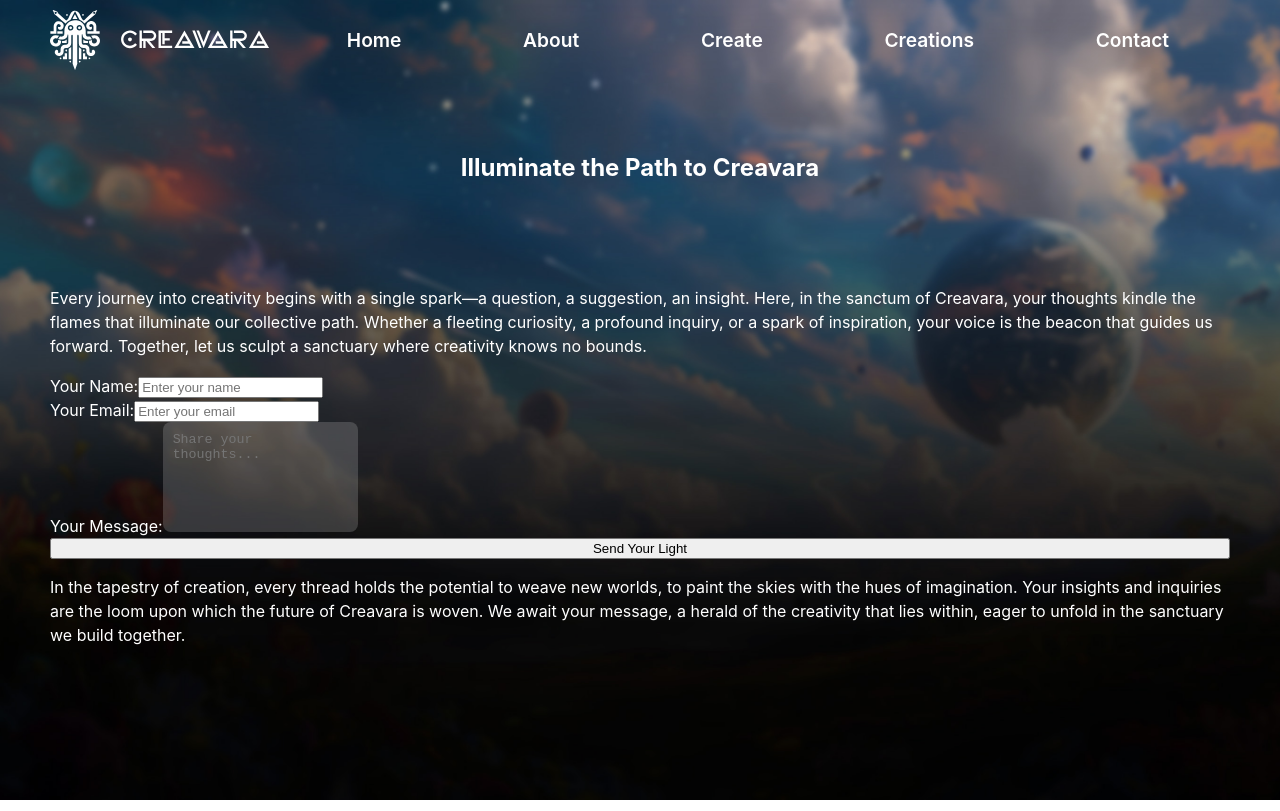
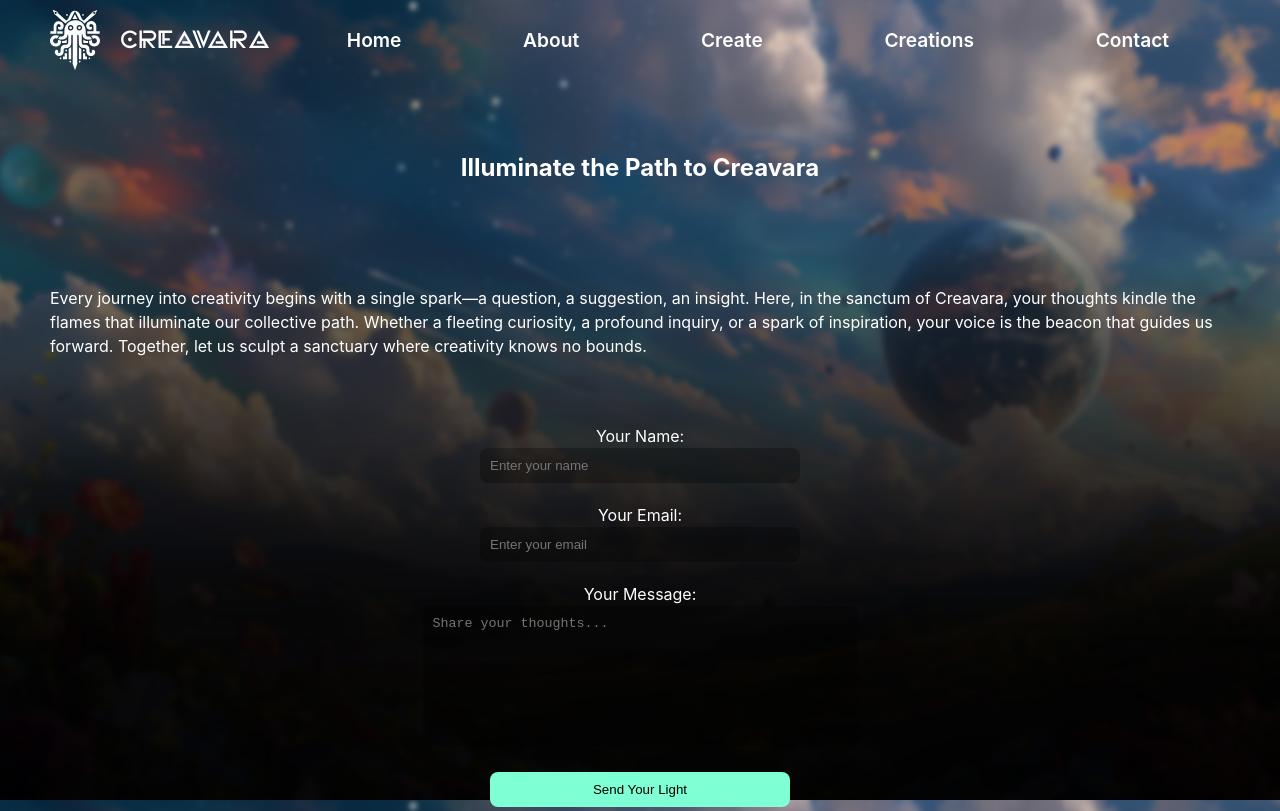
Before and after one commit to omin0uschaos/SBA320, a React (Vite) app: page /contact in a window 1280 px wide. Shown: the top 811 px of the page. Built offline with nearby package versions, Linux system fonts and the light colour scheme; the HTML template or start-up script is replaced by a standard one.

Commit message:
update styles

```diff
--- a/src/components/NavBar/Hamburger.css
+++ b/src/components/NavBar/Hamburger.css
@@ -20,7 +20,7 @@
   }
   .line {
     fill: none;
-    stroke: black;
+    stroke: white;
     stroke-width: 6px;
     stroke-linecap: round;
     stroke-linejoin: round;
--- a/src/components/NavBar/NavBar.css
+++ b/src/components/NavBar/NavBar.css
@@ -31,6 +31,10 @@ nav li{
 #navLinks a{
   text-decoration: none;
   color: white;
+  transition-duration: 300ms;
+}
+#navLinks a:hover{
+  color: rgb(175, 175, 175);
 }
 
 .menuIcon{
--- a/src/components/WritersBlock/WritersBlock.css
+++ b/src/components/WritersBlock/WritersBlock.css
@@ -1,4 +1,4 @@
-textarea{
+.writerBlockText{
     max-width:100%;
     flex-grow: 1;
     border: 0;
@@ -8,7 +8,7 @@ textarea{
     resize: none;
     color: white;
 }
-textarea:focus{
+.writerBlockText:focus{
     outline: 0;
 }
 
--- a/src/components/WritersBlock/WritersBlock.jsx
+++ b/src/components/WritersBlock/WritersBlock.jsx
@@ -25,6 +25,7 @@ function WritersBlock() {
         required
       />
       <textarea
+        className="writerBlockText"
         name="writerBlock"
         value={writerBlock}
         onChange={(e) => setWriterBlock(e.target.value)}
--- a/src/pages/Contact.css
+++ b/src/pages/Contact.css
@@ -8,3 +8,36 @@
     text-align: center;
     margin-bottom: 100px;
 }
+.contact-form{
+    display: flex;
+    justify-content: center;
+}
+#contactSection form{
+    text-align: center;
+    margin-top: 50px;
+    width: 60%;
+}
+.formGroup{
+    margin-bottom: 20px;
+}
+.formGroup input, #messageBox{
+padding: 10px;
+background-color: rgba(0, 0, 0, 0.283);
+border-radius: 8px;
+border: 0;
+color: white;
+min-width: 300px;
+resize: none;
+
+}
+
+
+.formSubmitButton{
+    padding: 10px 20px;
+    background-color: aquamarine;
+    border: 0;
+    border-radius: 8px;
+    margin-top: 20px;
+    margin-bottom: 100px;
+    width: 300px;
+}
--- a/src/pages/Contact.jsx
+++ b/src/pages/Contact.jsx
@@ -9,25 +9,26 @@ function Contact() {
         <h1>Illuminate the Path to Creavara</h1>
         <p>Every journey into creativity begins with a single spark—a question, a suggestion, an insight. Here, in the sanctum of Creavara, your thoughts kindle the flames that illuminate our collective path. Whether a fleeting curiosity, a profound inquiry, or a spark of inspiration, your voice is the beacon that guides us forward. Together, let us sculpt a sanctuary where creativity knows no bounds.</p>
 
-        <div class="contact-form">
-            <form action="submitForm" method="POST">
-                <div class="form-group">
-                    <label for="name">Your Name:</label>
+        <div className="contact-form">
+            <form action="">
+                <div className="formGroup">
+                    <label htmlFor="name">Your Name:</label><br />
                     <input type="text" id="name" name="name" placeholder="Enter your name" required />
                 </div>
-                <div class="form-group">
-                    <label for="email">Your Email:</label>
+                <div className="formGroup">
+                    <label htmlFor="email">Your Email:</label><br />
                     <input type="email" id="email" name="email" placeholder="Enter your email" required />
                 </div>
-                <div class="form-group">
-                    <label for="message">Your Message:</label>
-                    <textarea id="message" name="message" rows="6" placeholder="Share your thoughts..." required></textarea>
+                <div>
+                    <label htmlFor="message">Your Message:</label><br />
+                    <textarea id="messageBox" name="message" rows="8" cols="50" placeholder="Share your thoughts..." required></textarea><br />
+
+                <button type="submit" className="formSubmitButton">Send Your Light</button>
                 </div>
-                <button type="submit" class="submit-button">Send Your Light</button>
             </form>
         </div>
 
-        <p class="closing-thoughts">In the tapestry of creation, every thread holds the potential to weave new worlds, to paint the skies with the hues of imagination. Your insights and inquiries are the loom upon which the future of Creavara is woven. We await your message, a herald of the creativity that lies within, eager to unfold in the sanctuary we build together.</p>
+        <p className="closing-thoughts">In the tapestry of creation, every thread holds the potential to weave new worlds, to paint the skies with the hues of imagination. Your insights and inquiries are the loom upon which the future of Creavara is woven. We await your message, a herald of the creativity that lies within, eager to unfold in the sanctuary we build together.</p>
     </div>
   </section>
   </>
--- a/src/pages/Home.css
+++ b/src/pages/Home.css
@@ -70,6 +70,7 @@ text-align: center;
   }
   #featureSection h2{
     margin-bottom: 100px;
+    text-align: center;
   }
   #featureSection li{
     margin-bottom: 20px;
```
